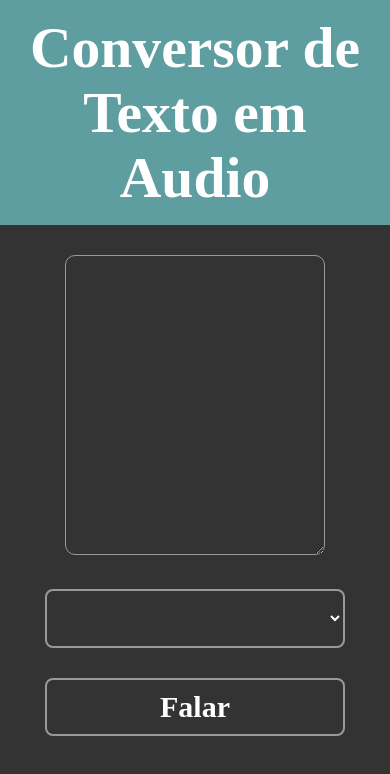
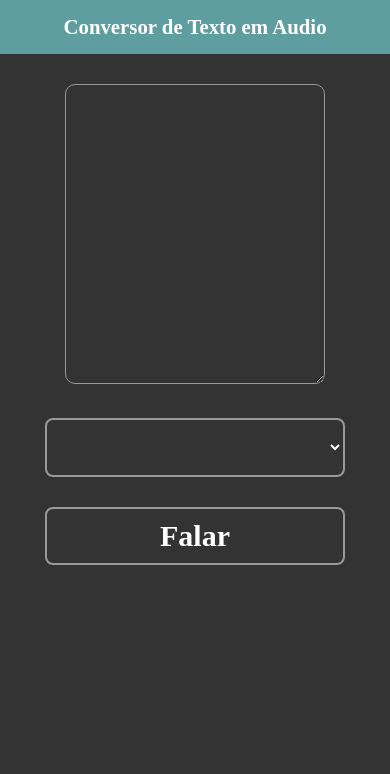
Before and after one commit to Gabriell-Santos/Conversor_Audio, a plain HTML site: page index.html in a window 390 px wide. Drawn offline with Linux system fonts and the light colour scheme; a web font is replaced by a local one.

Commit message:
atualizando o texto do leayout

```diff
--- a/style.css
+++ b/style.css
@@ -63,6 +63,11 @@ button:disabled{
 }
 
 @media (max-width: 500px){
+
+    header > h1{
+        font-size: 1.3rem;
+    }
+
     #textarea{
         width: 260px;
     }
```
